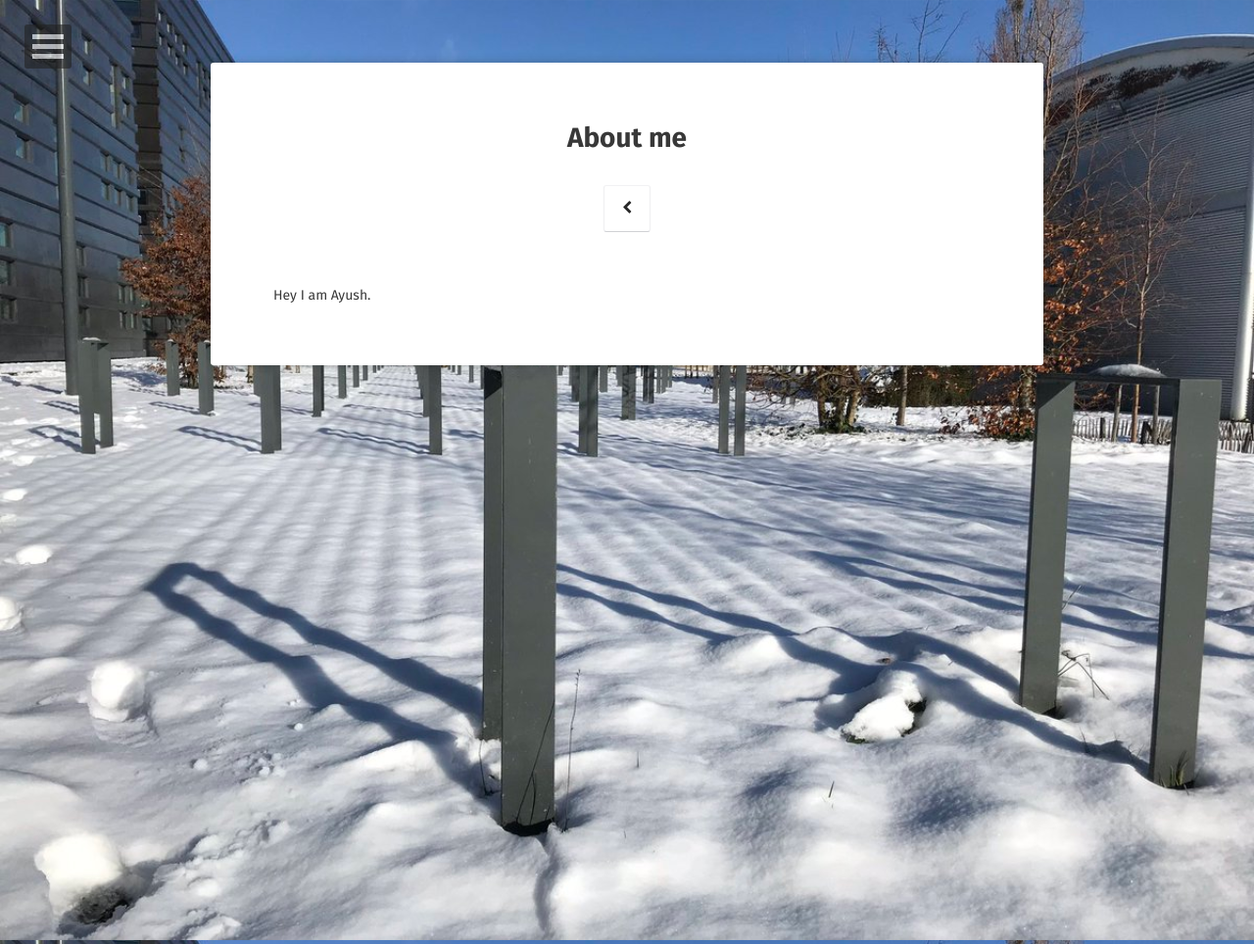
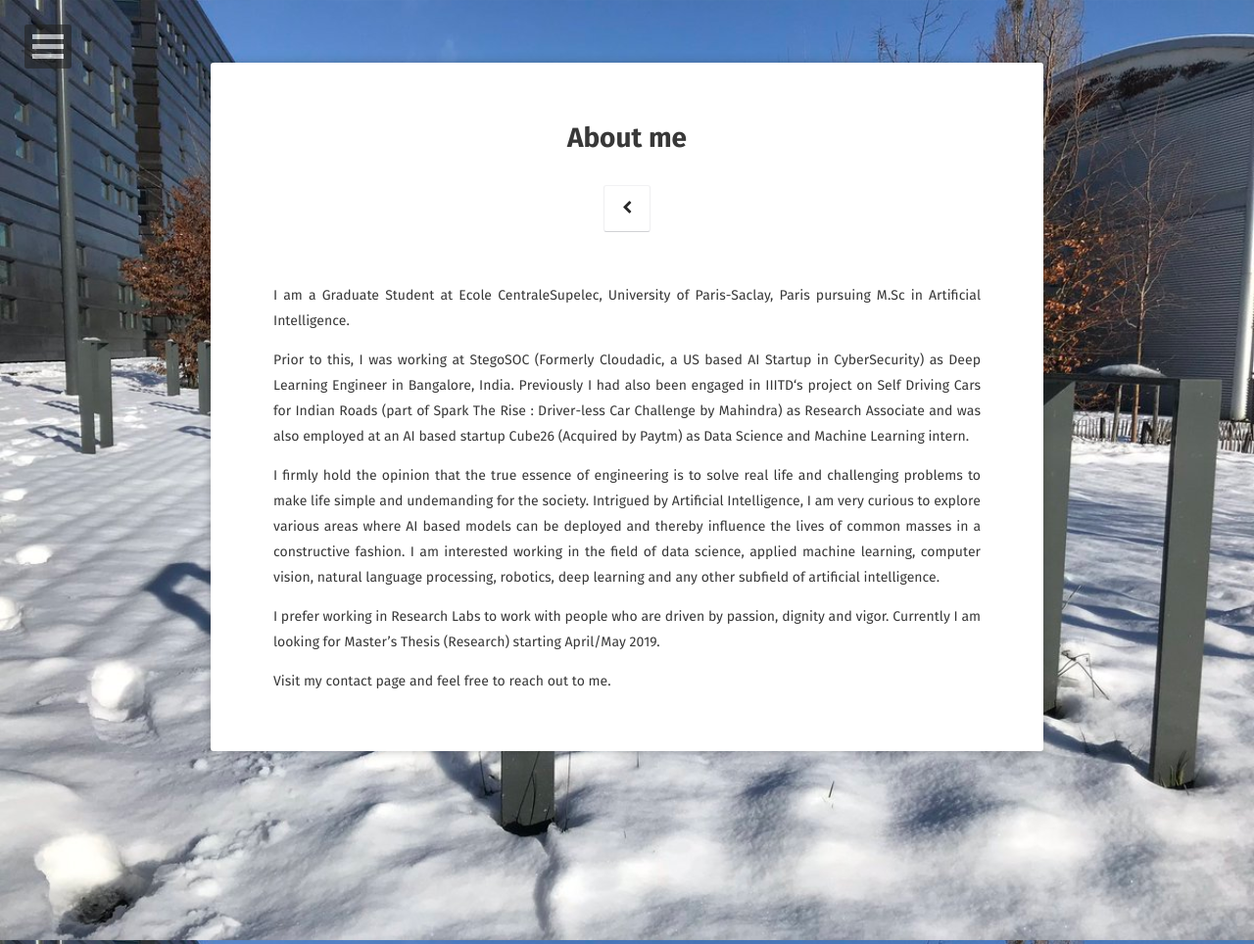
Before and after one commit to rayush7/rayush7.github.io, a Jekyll site: the page built from about/index.md, in a window 1280 px wide. Shown: the whole page at 98% size. Built offline with Jekyll 4.4.1, drawn with Linux system fonts in a browser that asks for light colours; some web fonts are replaced.

Commit message:
updated about me

```diff
--- a/about/index.md
+++ b/about/index.md
@@ -6,4 +6,12 @@ date: 2018-05-21
 comments: false
 ---
 
-Hey I am Ayush.
+I am a Graduate Student at Ecole CentraleSupelec, University of Paris-Saclay, Paris pursuing M.Sc in Artificial Intelligence.
+
+Prior to this, I was working at StegoSOC (Formerly Cloudadic, a US based AI Startup  in CyberSecurity) as Deep Learning Engineer in Bangalore, India. Previously I had also been engaged in IIITD‘s project on Self Driving Cars for Indian Roads (part of Spark The Rise : Driver-less Car Challenge by Mahindra) as Research Associate and was also employed at an AI based startup Cube26 (Acquired by Paytm) as Data Science and Machine Learning intern.
+
+I firmly hold the opinion that the true essence of engineering is to solve real life and challenging problems to make life simple and undemanding for the society. Intrigued by Artificial Intelligence, I am very curious to explore various areas where AI based models can be deployed and thereby influence the lives of common masses in a constructive fashion. I am interested working in the field of data science, applied machine learning, computer vision, natural language processing, robotics, deep learning and any other subfield of artificial intelligence.
+
+I prefer working in Research Labs to work with people who are driven by passion, dignity and vigor. Currently I am looking for Master’s Thesis (Research) starting April/May 2019.
+
+Visit my contact page and feel free to reach out to me.
```
